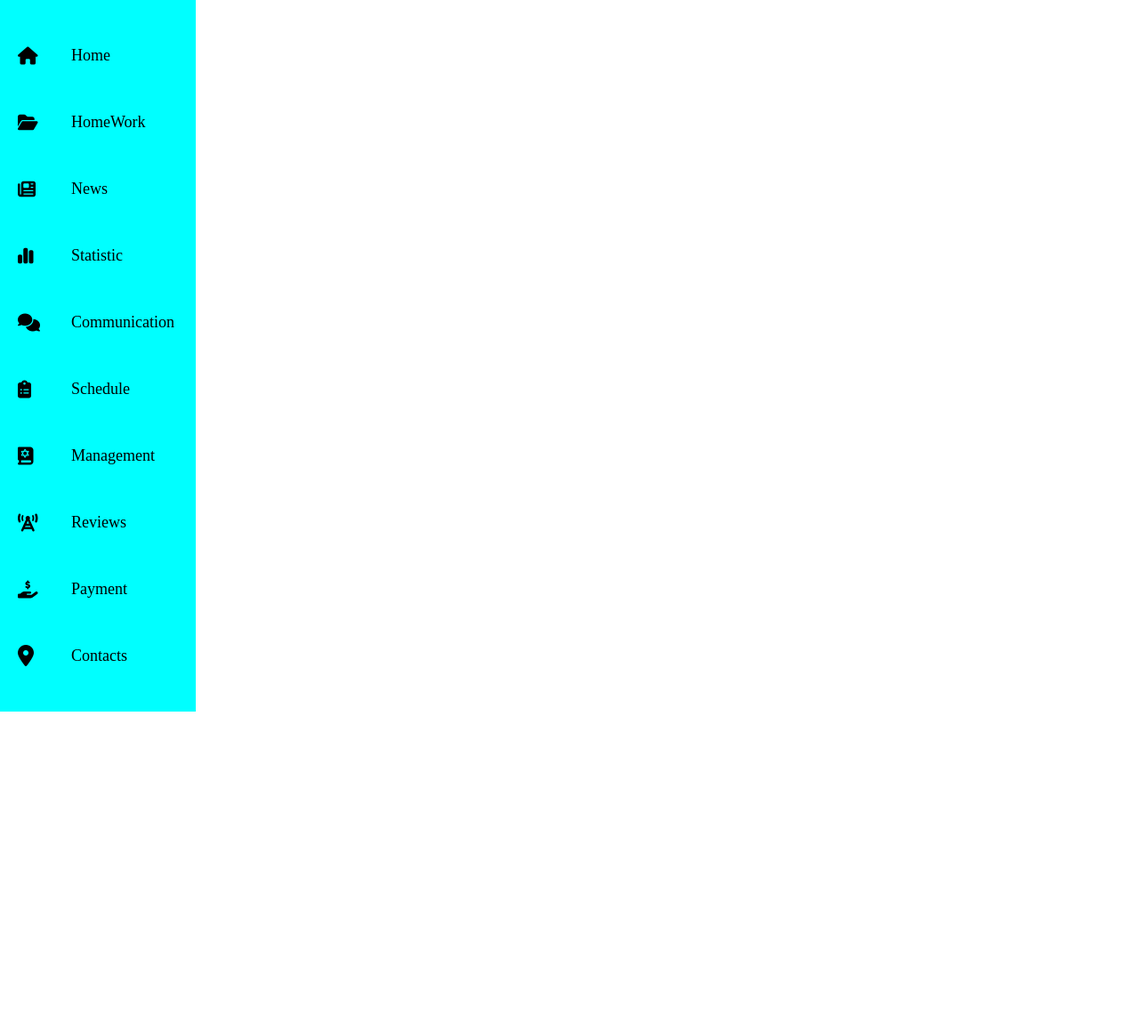
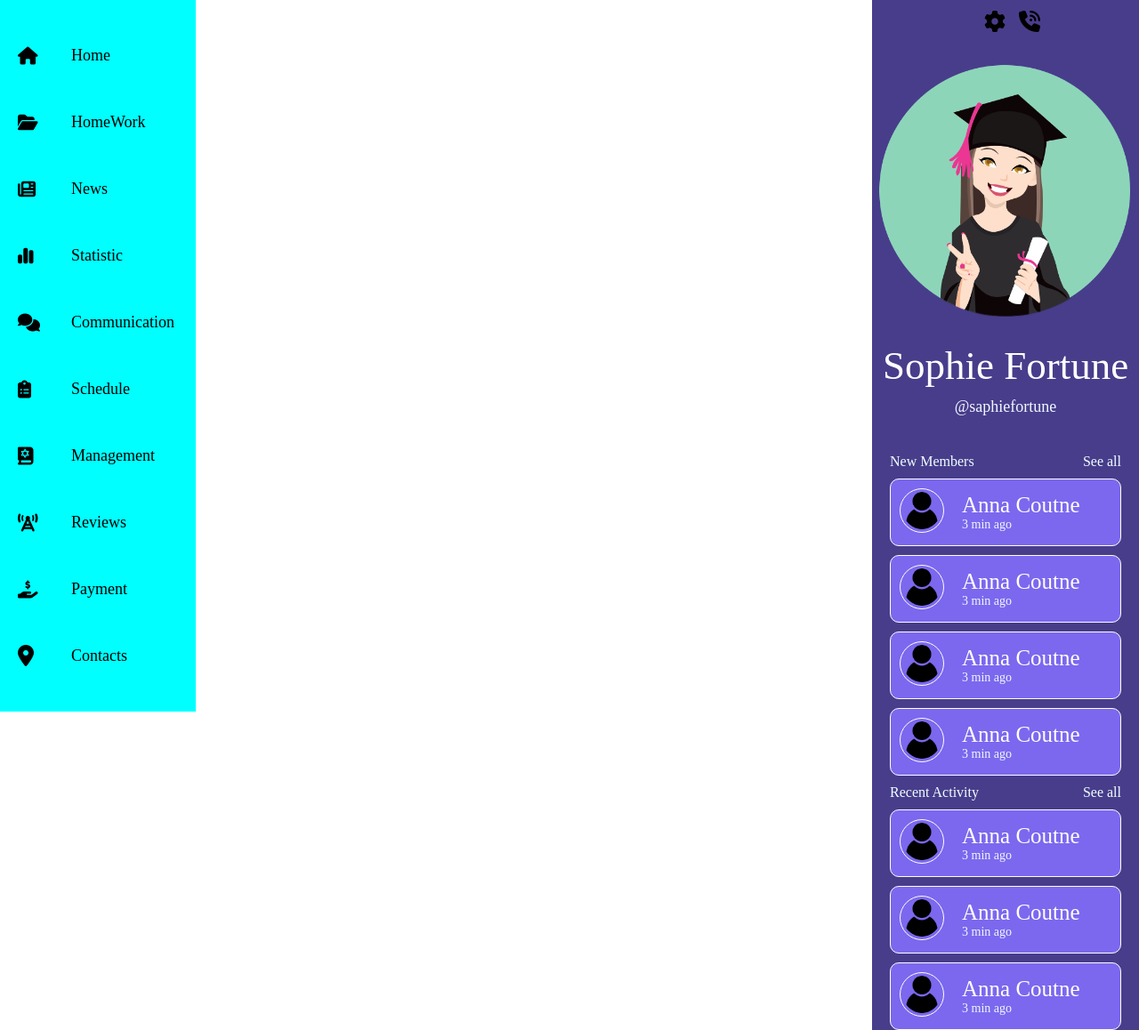
Before and after one commit to GitMy-hub/IT-step_project, a website built with Vite: page pages/personal_page/personal_page.html in a window 1280 px wide. Shown: the whole page at 89% size. Before the commit the page ends 800 px from the top, so only its background shows below. Built offline with nearby package versions, Linux system fonts and the light colour scheme.

Commit message:
personal_profilev1.0

```diff
--- a/pages/personal_page/personal_page.html
+++ b/pages/personal_page/personal_page.html
@@ -85,7 +85,107 @@
         </div>
       </section>
       <section class="main"></section>
-      <section class="profile"></section>
+      <section class="profile">
+        <div class="profile-container">
+          <div class="profile-container_box">
+            <div class="profile-container_box-settings">
+              <nav>
+                <ul>
+                  <li>
+                    <a href="">
+                      <i class="fa-solid fa-gear fa-xl"></i>
+                    </a>
+                  </li>
+                  <li>
+                    <a href="">
+                      <i class="fa-solid fa-phone-volume fa-xl"></i>
+                    </a>
+                  </li>
+                </ul>
+              </nav>
+            </div>
+            <div class="profile-container_box-wrapper">
+              <img src="../personal_page/images/personal.png" alt="" />
+              <span>Sophie Fortune</span>
+              <p>@saphiefortune</p>
+            </div>
+          </div>
+          <div class="profile-container_box-social">
+            <div class="social-status">
+              <span>New Members</span>
+              <a href="#"><p>See all</p></a>
+            </div>
+
+            <div class="social-box">
+              <div class="social-box_wrapper">
+                <img src="../personal_page/images/social-img.png" alt="" />
+              </div>
+              <div class="social-box_profile">
+                <span>Anna Coutne</span>
+                <p>3 min ago</p>
+              </div>
+            </div>
+            <div class="social-box">
+              <div class="social-box_wrapper">
+                <img src="../personal_page/images/social-img.png" alt="" />
+              </div>
+              <div class="social-box_profile">
+                <span>Anna Coutne</span>
+                <p>3 min ago</p>
+              </div>
+            </div>
+            <div class="social-box">
+              <div class="social-box_wrapper">
+                <img src="../personal_page/images/social-img.png" alt="" />
+              </div>
+              <div class="social-box_profile">
+                <span>Anna Coutne</span>
+                <p>3 min ago</p>
+              </div>
+            </div>
+            <div class="social-box">
+              <div class="social-box_wrapper">
+                <img src="../personal_page/images/social-img.png" alt="" />
+              </div>
+              <div class="social-box_profile">
+                <span>Anna Coutne</span>
+                <p>3 min ago</p>
+              </div>
+            </div>
+            <div class="social-status">
+              <span>Recent Activity</span>
+              <a href="#"><p>See all</p></a>
+            </div>
+            <div class="social-box">
+              <div class="social-box_wrapper">
+                <img src="../personal_page/images/social-img.png" alt="" />
+              </div>
+              <div class="social-box_profile">
+                <span>Anna Coutne</span>
+                <p>3 min ago</p>
+              </div>
+            </div>
+            <div class="social-box">
+              <div class="social-box_wrapper">
+                <img src="../personal_page/images/social-img.png" alt="" />
+              </div>
+              <div class="social-box_profile">
+                <span>Anna Coutne</span>
+                <p>3 min ago</p>
+              </div>
+            </div>
+            <div class="social-box">
+              <div class="social-box_wrapper">
+                <img src="../personal_page/images/social-img.png" alt="" />
+              </div>
+              <div class="social-box_profile">
+                <span>Anna Coutne</span>
+                <p>3 min ago</p>
+              </div>
+            </div>
+          </div>
+        </div>
+      </section>
     </div>
     <script type="module" src="./personal_page.js"></script>
   </body>
--- a/pages/personal_page/personal_page.scss
+++ b/pages/personal_page/personal_page.scss
@@ -77,3 +77,84 @@ li {
     }
   }
 }
+.profile-container {
+  float: right;
+  width: 300px;
+  height: 100%;
+  background-color: #483d8b;
+
+  &_box {
+    @include d-flex(none, none);
+    flex-direction: column;
+    height: 500px;
+    background-color: #483d8b;
+    &-settings {
+      @include d-flex(center, center);
+      height: 50px;
+      & nav {
+        & ul {
+          @include d-flex(none, none);
+          & li {
+            margin-left: 15px;
+          }
+        }
+      }
+    }
+    &-wrapper {
+      @include d-flex(center, center);
+      flex-direction: column;
+      & img {
+        margin-top: 15px;
+        width: 300px;
+      }
+      & span {
+        margin-top: 20px;
+        font-size: $fs-l;
+        color: white;
+      }
+      & p {
+        margin-top: 10px;
+        font-size: $fs-m;
+        color: aliceblue;
+      }
+    }
+  }
+  &_box-social {
+    @include d-flex(center, center);
+    flex-direction: column;
+    .social-status {
+      @include d-flex(space-between, center);
+      width: 260px;
+      margin-top: $margin-xs;
+      color: azure;
+    }
+    .social-box {
+      @include d-flex(left, center);
+      margin-top: $margin-xs;
+      border: 1px solid;
+      padding: $margin-xs;
+      border-radius: $margin-xs;
+      width: 260px;
+      background-color: #7b68ee;
+      color: white;
+      &_wrapper {
+        & img {
+          width: 50px;
+          border: 1px solid;
+          border-radius: 50%;
+          padding: 3px;
+        }
+      }
+      &_profile {
+        margin-left: $margin-s;
+        & span {
+          font-size: 25px;
+        }
+        & p {
+          font-size: $fs-s;
+          color: aliceblue;
+        }
+      }
+    }
+  }
+}
```
Also changed, not shown: pages/personal_page/images/social-img.png (added).
